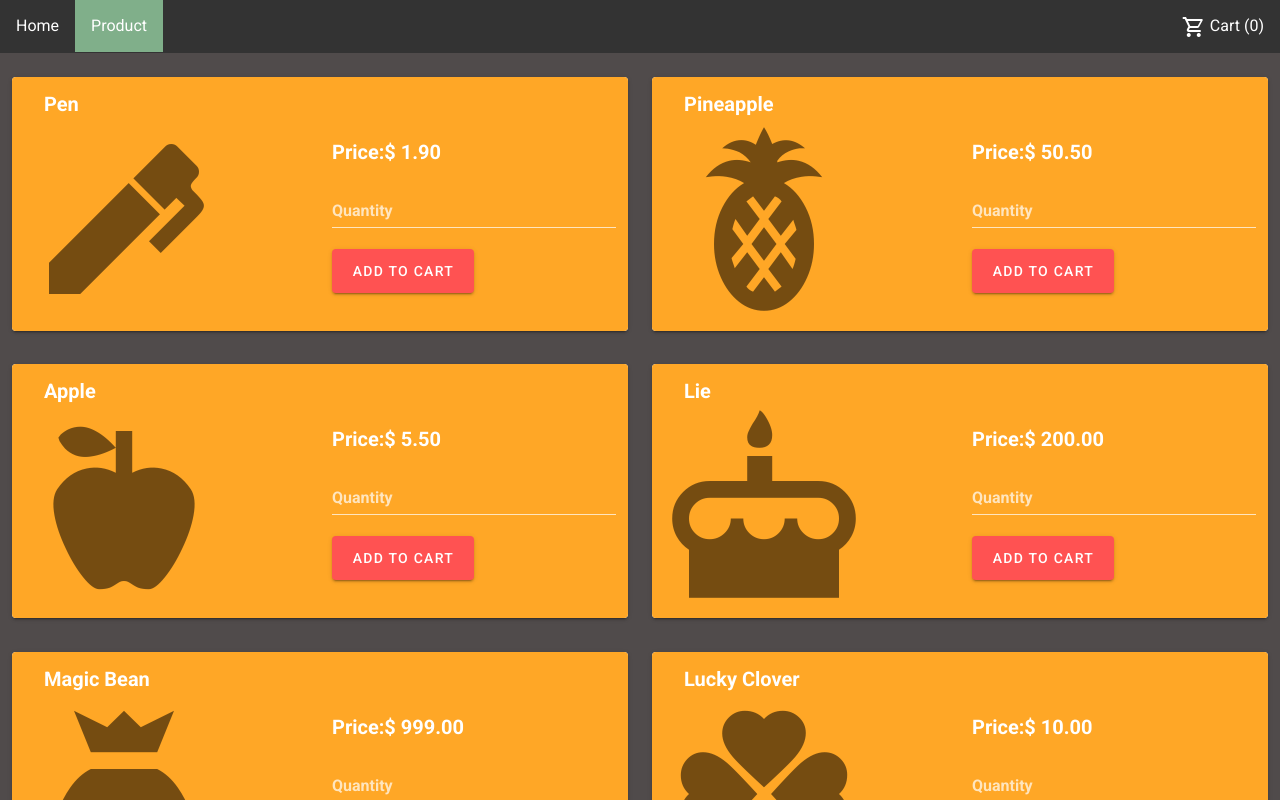
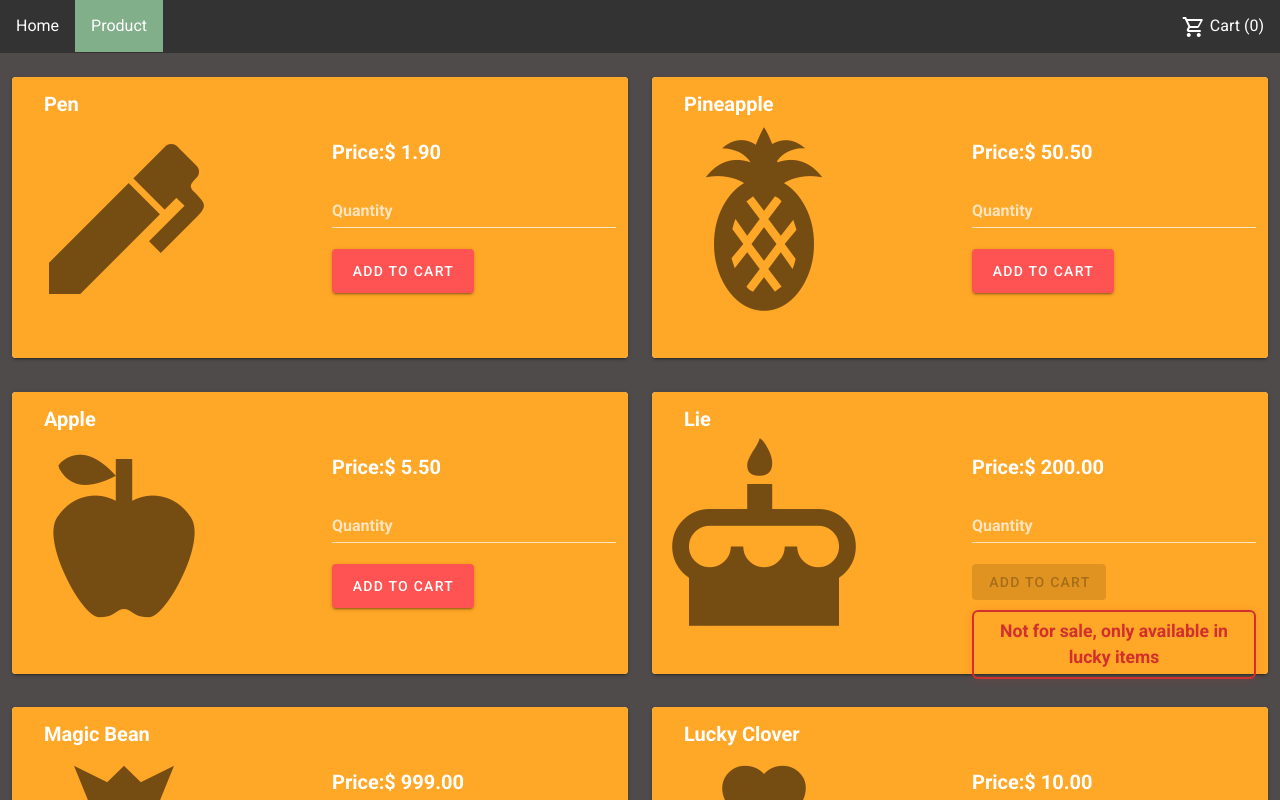
Before and after one commit to frankho09/Simple-Shop, a Vue app: page /product in a window 1280 px wide. Shown: the top 800 px of the page. Built offline with nearby package versions, Linux system fonts and the light colour scheme.

Commit message:
feat: add some firework animation for LuckyItem Component & Product page update

```diff
--- a/src/App.vue
+++ b/src/App.vue
@@ -14,7 +14,7 @@
         <router-view :good="good" @homeCart="homeCart"/>
         <v-dialog
           v-model="showCart"
-          width="700"
+          width="100%"
         >
           <v-card>
             <v-card-title class="text-h5 grey lighten-2">
--- a/src/assets/styles/main.css
+++ b/src/assets/styles/main.css
@@ -26,3 +26,7 @@
     background-color:rgb(128, 175, 138);
     cursor: pointer;
   }
+
+  .v-dialog {
+    overflow-y: unset !important;
+  }
--- a/src/view/HomePage.vue
+++ b/src/view/HomePage.vue
@@ -7,7 +7,8 @@
           <v-card class="fullWidth cardTheme" height="100%" v-if="!showBox">
               <v-card-title class="justify-center white--text">Today's Lucky Item</v-card-title>
               <v-card-actions class="justify-center mt-12">
-                <v-btn  @click="luckyBtn" v-if="!showBox" x-large>CLICK ME!</v-btn>
+                <v-btn @click="luckyBtn" v-if="!showBox && !showFirework" x-large>CLICK ME!</v-btn>
+                <div v-if="showFirework" class="firework-animation"></div>
               </v-card-actions>
             </v-card>
             <v-card v-else>
@@ -74,6 +75,7 @@ export default {
   },
   data: () => ({
     showBox: false,
+    showFirework: false,
     random: 0,
     quantity: {
       random: '',
@@ -89,9 +91,14 @@ export default {
   }),
   methods: {
     luckyBtn () {
-      this.showBox = true
-      this.random = 3 + Math.floor(Math.random() * (this.good.length - 3))
-      this.cart[this.good[this.random].name] = [this.random, 0]
+      this.showFirework = true
+      console.log(this.showFirework)
+      setTimeout(() => {
+        this.showFirework = false
+        this.showBox = true
+        this.random = 3 + Math.floor(Math.random() * (this.good.length - 3))
+        this.cart[this.good[this.random].name] = [this.random, 0]
+      }, 1500)
     },
     clickRandom () {
       this.cart[this.good[this.random].name] = [this.random, parseInt(this.quantity.random)]
@@ -138,4 +145,11 @@ export default {
 .labelStyle{
   font-weight: bold !important;
 }
+.firework-animation {
+  width: 15vw;
+  height: 12vw;
+  margin: -40px auto 0;
+  background: url('@/assets/firework.gif') top no-repeat;
+  background-size: contain;
+}
 </style>
--- a/src/view/ProductPage.vue
+++ b/src/view/ProductPage.vue
@@ -15,7 +15,17 @@
                       <v-col cols="6" class="mt-12">
                         <p class="white--text boldText">Price:$ {{(item.price).toFixed(2)}}</p>
                         <v-text-field label="Quantity" class="labelStyle" dark v-model="quantity[item.name]"></v-text-field>
-                        <v-btn large color="error" @click="addToCart(i, item)">ADD TO CART</v-btn>
+                        <v-btn
+                          :large="i < 3"
+                          color="error"
+                          @click="addToCart(i, item)"
+                          :disabled="i >= 3"
+                        >
+                          ADD TO CART
+                        </v-btn>
+                        <div v-if="i >= 3" class="not-for-sale-text">
+                          Not for sale, only available in lucky items
+                        </div>
                       </v-col>
                     </v-row>
                   </v-container>
@@ -66,6 +76,7 @@ export default {
 }
 .cardTheme{
   background-color: #FFA726;
+  height: 22vw;
 }
 .fullWidth{
   width: 100%;
@@ -77,4 +88,16 @@ export default {
 .labelStyle{
   font-weight: bold !important;
 }
+
+.not-for-sale-text {
+  color: #d32f2f;           /* sharp red */
+  font-weight: bold;
+  font-size: 1.1rem;
+  text-align: center;
+  margin-top: 10px;
+  border: 2px solid #d32f2f;
+  border-radius: 6px;
+  box-shadow: 0 2px 8px rgba(211,47,47,0.15);
+  padding: 6px 12px;
+}
 </style>
```
Also changed, not shown: src/assets/firework.gif (added).
